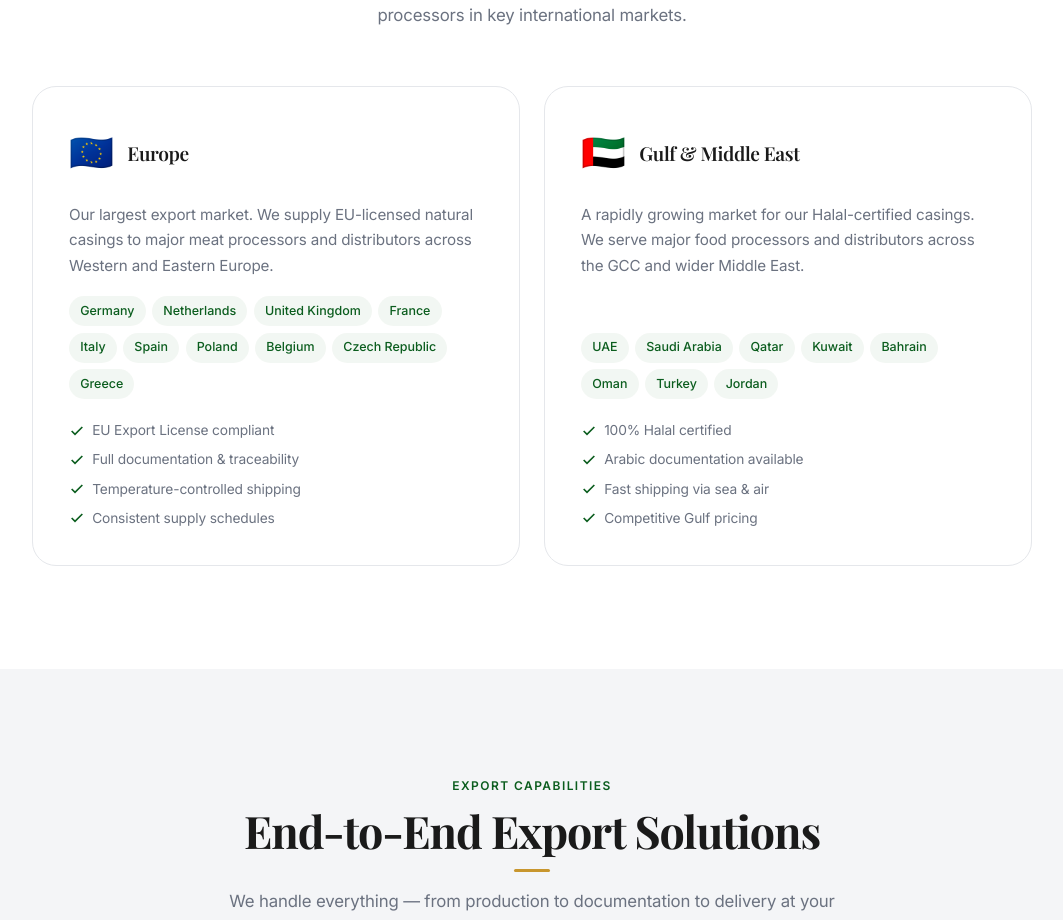
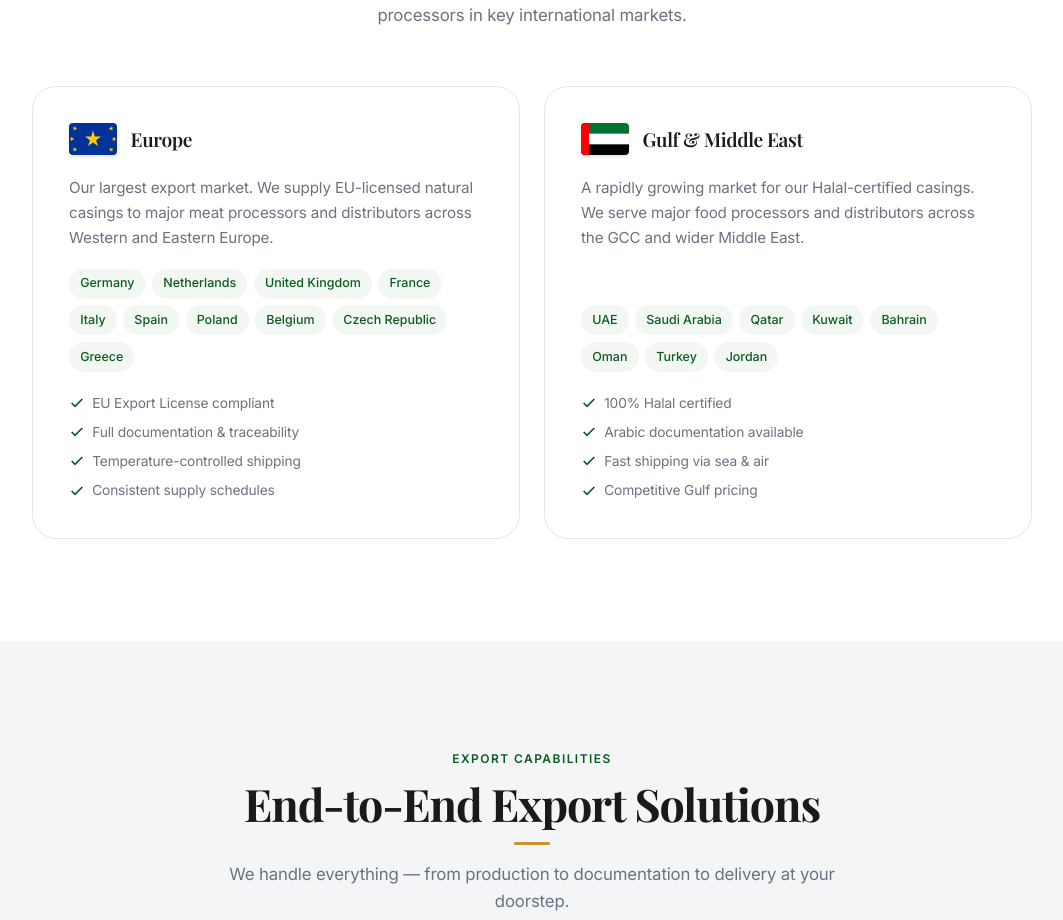
Before and after one commit to shahidenterprises/shahid-enterprises-2.0, a Next.js app: page /export-markets in a window 1280 px wide. Shown: the part 1285-2205 px from the top of the page, without its empty margins (108-1171 px from the left). Built offline with nearby package versions, Linux system fonts and the light colour scheme; no server answers; a web font is replaced by a local one.

Commit message:
Fix flag display on desktop by replacing emojis with SVG assets

```diff
--- a/src/app/export-markets/ExportMarkets.module.css
+++ b/src/app/export-markets/ExportMarkets.module.css
@@ -79,8 +79,22 @@
   margin-bottom: 1.25rem;
 }
 
-.regionEmoji {
-  font-size: 2.25rem;
+.regionFlag {
+  width: 48px;
+  height: 32px;
+  flex-shrink: 0;
+  display: flex;
+  align-items: center;
+  justify-content: center;
+  overflow: hidden;
+  border-radius: 4px;
+  box-shadow: 0 2px 4px rgba(0,0,0,0.1);
+}
+
+.fImg {
+  object-fit: cover;
+  width: 100%;
+  height: 100%;
 }
 
 .regionHeader h3 {
--- a/src/app/export-markets/page.tsx
+++ b/src/app/export-markets/page.tsx
@@ -23,14 +23,14 @@ export const metadata: Metadata = {
 
 const regions = [
   {
-    emoji: '🇪🇺',
+    flag: '/images/flag_eu.svg',
     title: 'Europe',
     desc: 'Our largest export market. We supply EU-licensed natural casings to major meat processors and distributors across Western and Eastern Europe.',
     countries: ['Germany', 'Netherlands', 'United Kingdom', 'France', 'Italy', 'Spain', 'Poland', 'Belgium', 'Czech Republic', 'Greece'],
     features: ['EU Export License compliant', 'Full documentation & traceability', 'Temperature-controlled shipping', 'Consistent supply schedules'],
   },
   {
-    emoji: '🇦🇪',
+    flag: '/images/flag_uae.svg',
     title: 'Gulf & Middle East',
     desc: 'A rapidly growing market for our Halal-certified casings. We serve major food processors and distributors across the GCC and wider Middle East.',
     countries: ['UAE', 'Saudi Arabia', 'Qatar', 'Kuwait', 'Bahrain', 'Oman', 'Turkey', 'Jordan'],
@@ -94,7 +94,15 @@ export default function ExportMarketsPage() {
               <AnimatedSection key={i} delay={i * 100}>
                 <div className={styles.regionCard}>
                   <div className={styles.regionHeader}>
-                    <div className={styles.regionEmoji}>{region.emoji}</div>
+                    <div className={styles.regionFlag}>
+                      <Image
+                        src={region.flag}
+                        alt={`${region.title} Flag`}
+                        width={40}
+                        height={28}
+                        className={styles.fImg}
+                      />
+                    </div>
                     <h3>{region.title}</h3>
                   </div>
                   <p>{region.desc}</p>
```
Also changed, not shown: public/images/flag_eu.svg (added), public/images/flag_uae.svg (added).
